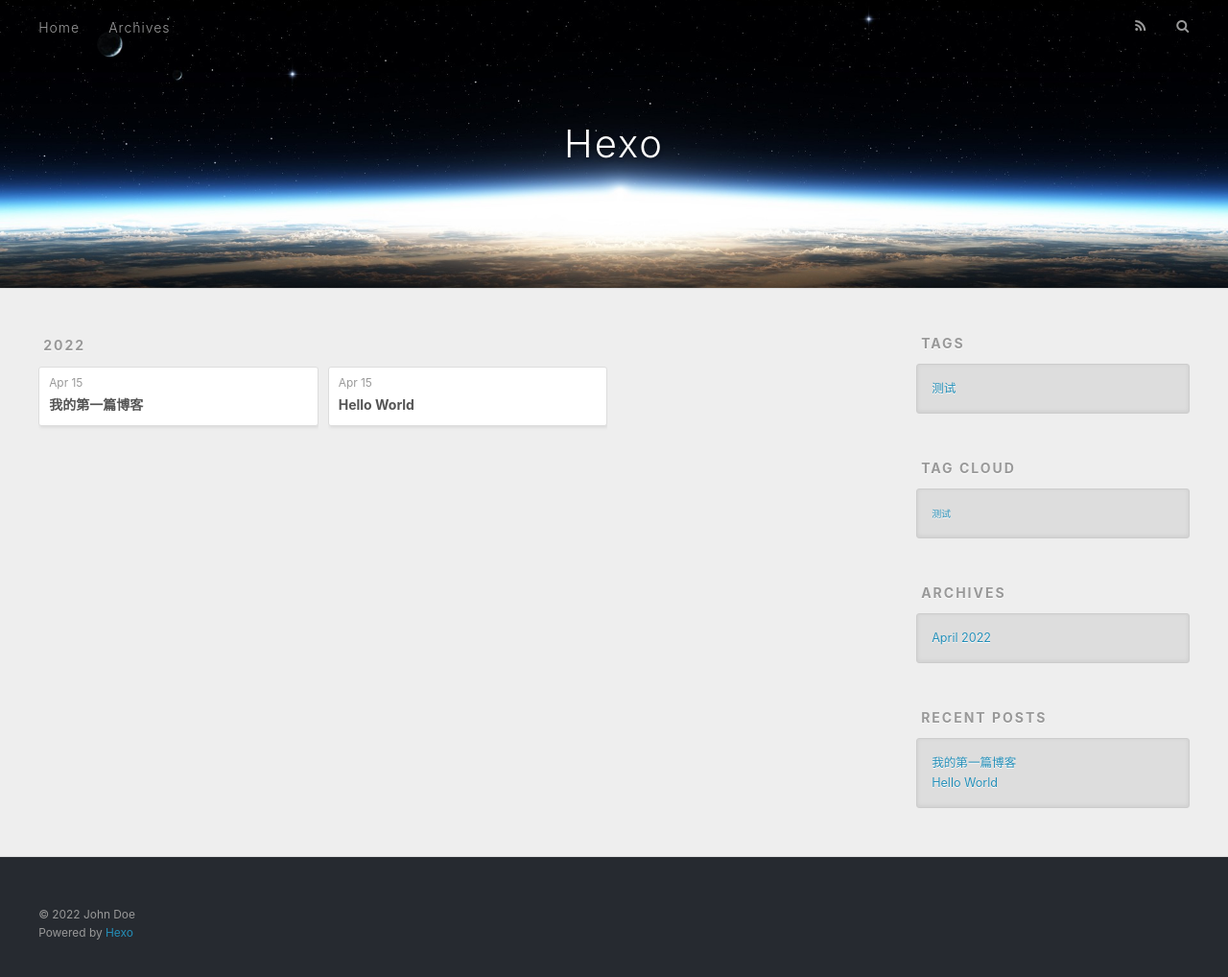
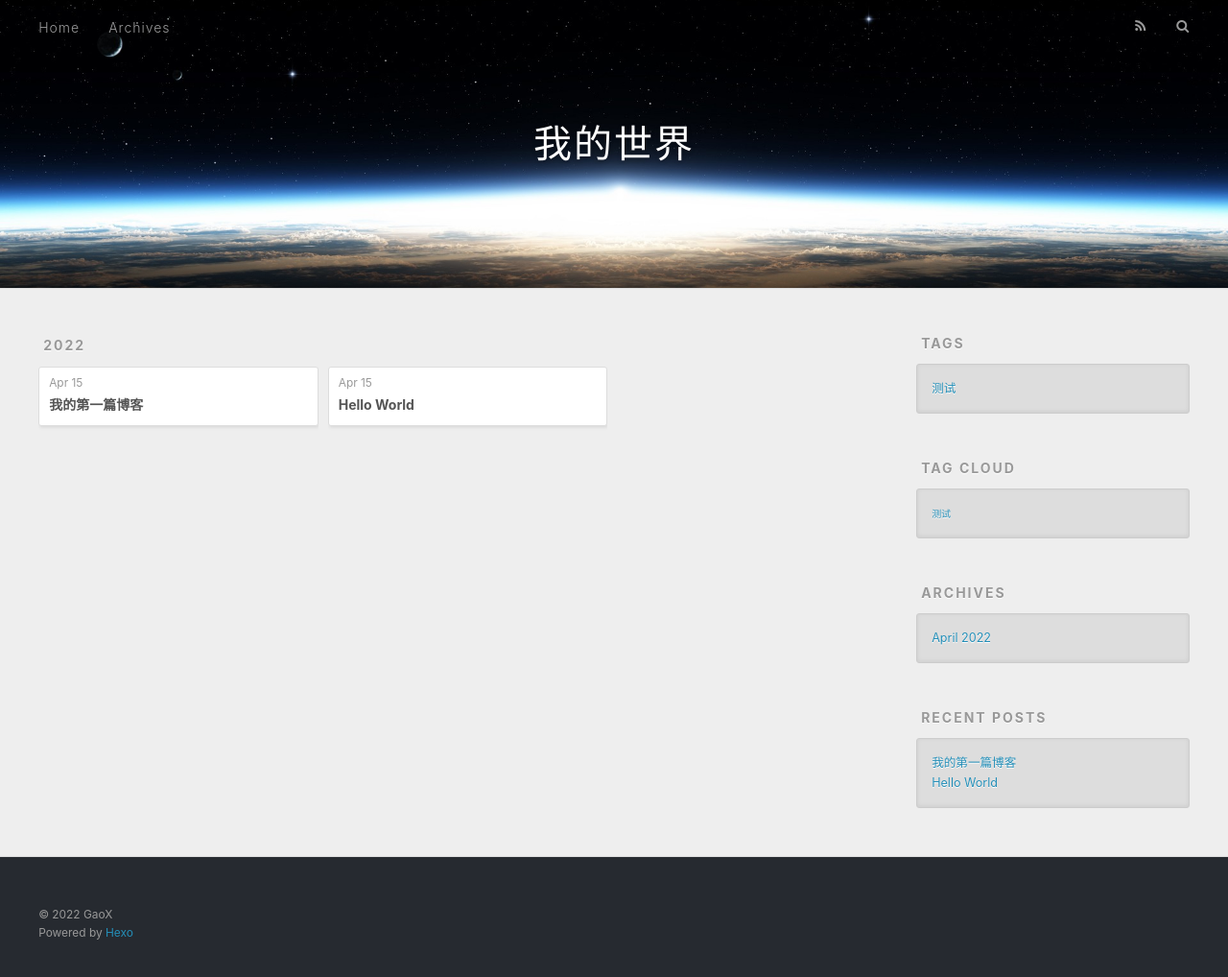
Before and after one commit to gaox-dev/gaox-dev.github.io, a plain HTML site: page archives/2022/04/index.html in a window 1280 px wide. Shown: the whole page at 96% size. Drawn offline with nearby package versions, Linux system fonts and the light colour scheme.

Commit message:
Site updated: 2022-04-15 17:32:29

```diff
--- a/archives/2022/04/index.html
+++ b/archives/2022/04/index.html
@@ -5,17 +5,17 @@
 
 
 
-  <title>Archives: 2022/4 | Hexo</title>
+  <title>Archives: 2022/4 | 我的世界</title>
   <meta name="viewport" content="width=device-width, initial-scale=1, maximum-scale=1">
   <meta property="og:type" content="website">
-<meta property="og:title" content="Hexo">
+<meta property="og:title" content="我的世界">
 <meta property="og:url" content="http://example.com/archives/2022/04/index.html">
-<meta property="og:site_name" content="Hexo">
-<meta property="og:locale" content="en_US">
-<meta property="article:author" content="John Doe">
+<meta property="og:site_name" content="我的世界">
+<meta property="og:locale">
+<meta property="article:author" content="GaoX">
 <meta name="twitter:card" content="summary">
 
-    <link rel="alternate" href="/atom.xml" title="Hexo" type="application/atom+xml">
+    <link rel="alternate" href="/atom.xml" title="我的世界" type="application/atom+xml">
 
 
     <link rel="icon" href="/favicon.png">
@@ -36,7 +36,7 @@
   <div id="header-outer" class="outer">
     <div id="header-title" class="inner">
       <h1 id="logo-wrap">
-        <a href="/" id="logo">Hexo</a>
+        <a href="/" id="logo">我的世界</a>
       </h1>
 
     </div>
@@ -178,7 +178,7 @@
 
   <div class="outer">
     <div id="footer-info" class="inner">
-      &copy; 2022 John Doe<br>
+      &copy; 2022 GaoX<br>
       Powered by <a href="http://hexo.io/" target="_blank">Hexo</a>
     </div>
   </div>
```
Also changed, not shown: 2022/04/15/hello-world/index.html (+7 -7 lines), 2022/04/15/我的第一篇博客/index.html (+7 -7 lines), archives/2022/index.html (+8 -8 lines), archives/index.html (+8 -8 lines), index.html (+8 -8 lines), tags/测试/index.html (+8 -8 lines).
